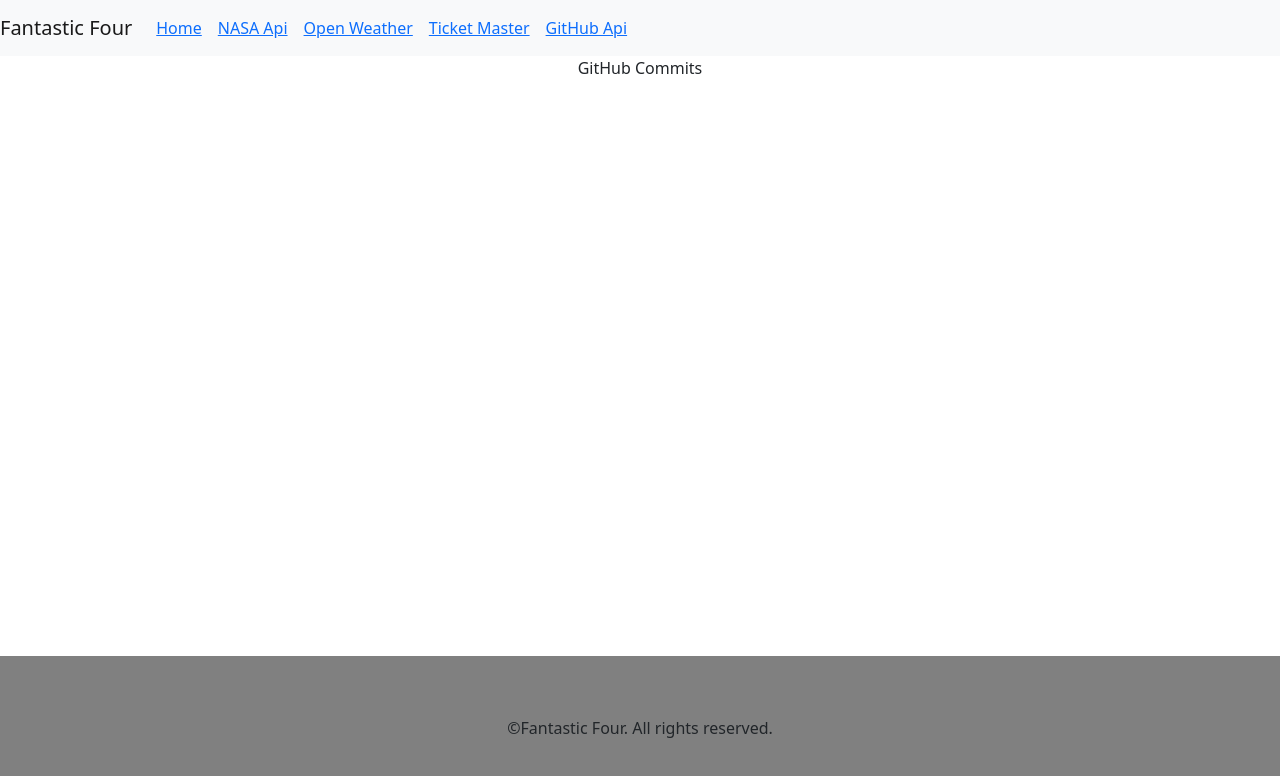
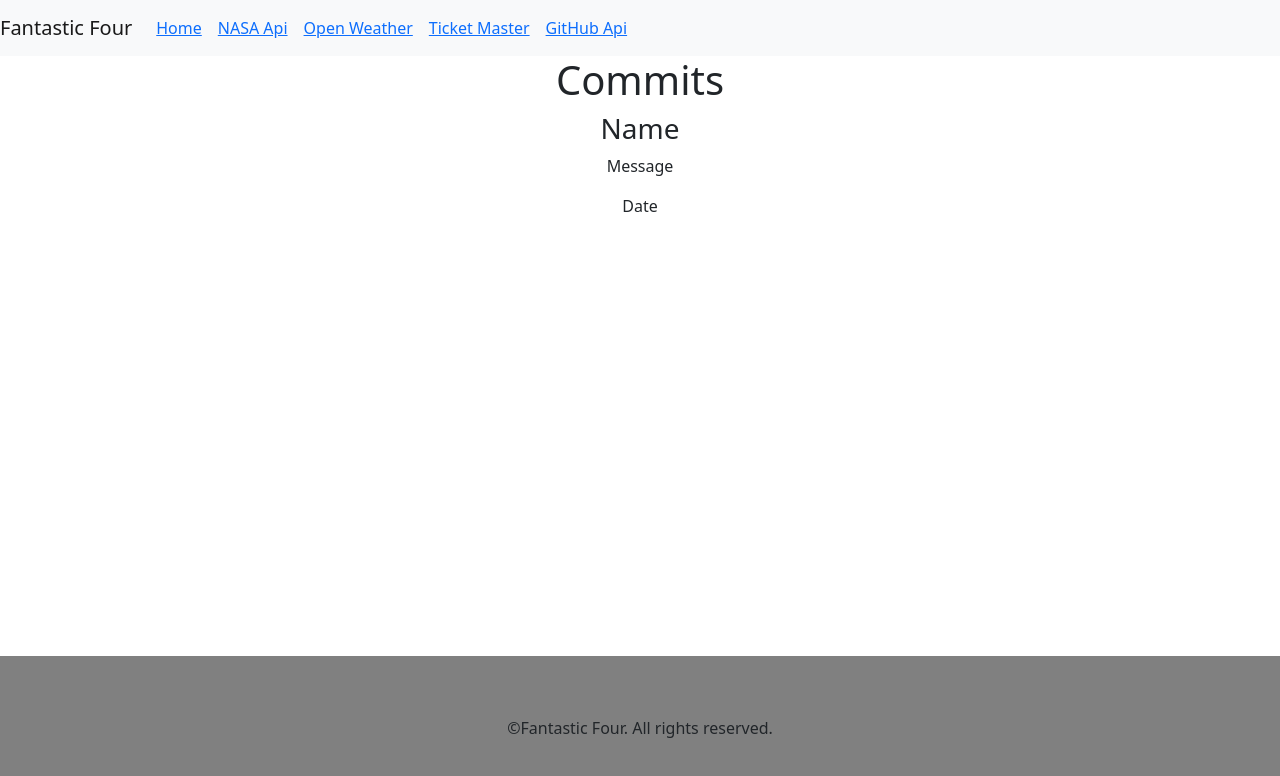
Before and after one commit to cblake35/react-team-project, a React (Create React App) app: page /githubcommits in a window 1280 px wide. Shown: the top 776 px of the page. Built offline with nearby package versions, Linux system fonts and the light colour scheme; no server answers.

Commit message:
Added initial GitHub app functionality

```diff
--- a/src/components/GitHubCommits.js
+++ b/src/components/GitHubCommits.js
@@ -1,10 +1,37 @@
-import React, {useEffects, useState} from 'react';
+import React, { useEffect, useState } from 'react';
 
 const GitHubCommits = (props) => {
-    return(
+    const [name, setName] = useState('');
+    const [date, setDate] = useState('');
+    const [message, setMessage] = useState('');
+
+    const displayData = (commitData) => {
+        for (let i = 0; i < commitData.length; i++) {
+            console.log(commitData[i].commit.author.name)
+            console.log(commitData[i].commit.author.date)
+            console.log(commitData[i].commit.message)
+        }
+    }
+
+    useEffect(() => {
+        fetch('https://api.github.com/repos/cblake35/react-team-project/commits')
+            .then((res) => res.json())
+            .then((data) => displayData(data))
+    }, [])
+
+
+
+    return (
         <div className='mainDiv'>
             <div className='componentBody'>
-                <p>GitHub Commits</p>
+                <h1 className='commitHeading'>Commits</h1>
+                <div>
+                    <h3>Name</h3>
+                    <div>
+                        <p>Message</p>
+                        <p>Date</p>
+                    </div>
+                </div>
             </div>
         </div>
     )
```
